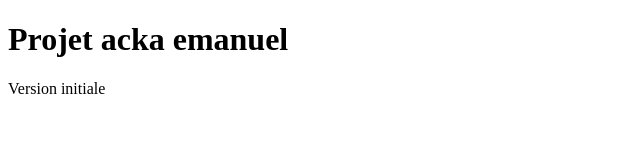
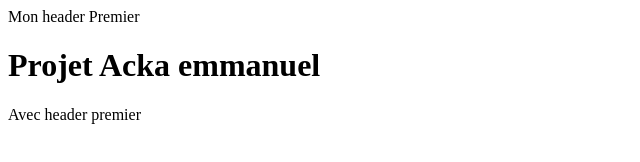
Before and after one commit to acka225/projet-devop-acka_emmanuel, a plain HTML site: page index.html in a window 1280 px wide. Shown: the whole page, without its empty margins (0-640 px from the left). Drawn offline with Linux system fonts and the light colour scheme.

Commit message:
Modificationdu header

```diff
--- a/index.html
+++ b/index.html
@@ -1,10 +1,11 @@
 <!DOCTYPE html>
 <html>
 <head>
-    <title>Projet Devop</title>
+    <title>Projet Devop </title>
 </head>
 <body>
-    <h1>Projet acka emanuel</h1>
-    <p>Version initiale</p>
+    <header class="main">Mon header Premier</header>
+    <h1>Projet Acka emmanuel</h1>
+    <p>Avec header premier</p>
 </body>
 </html>
```
